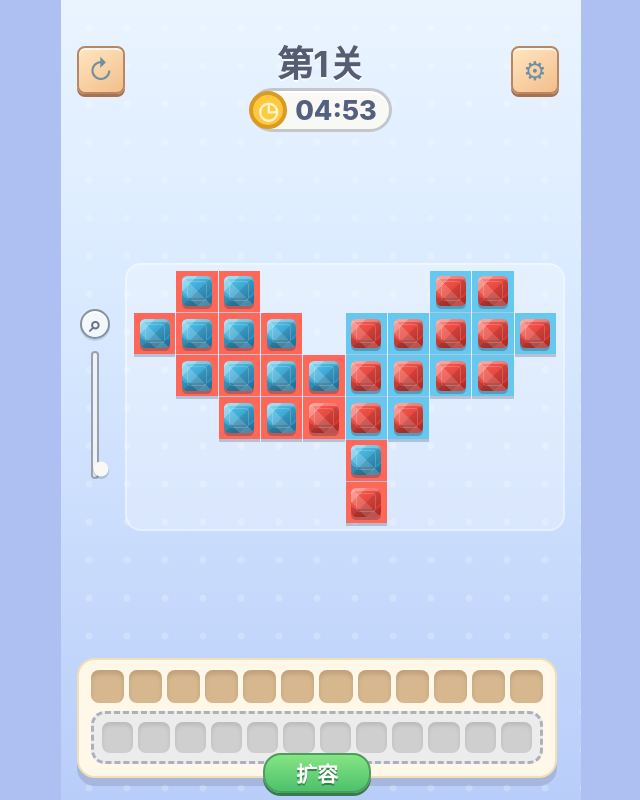
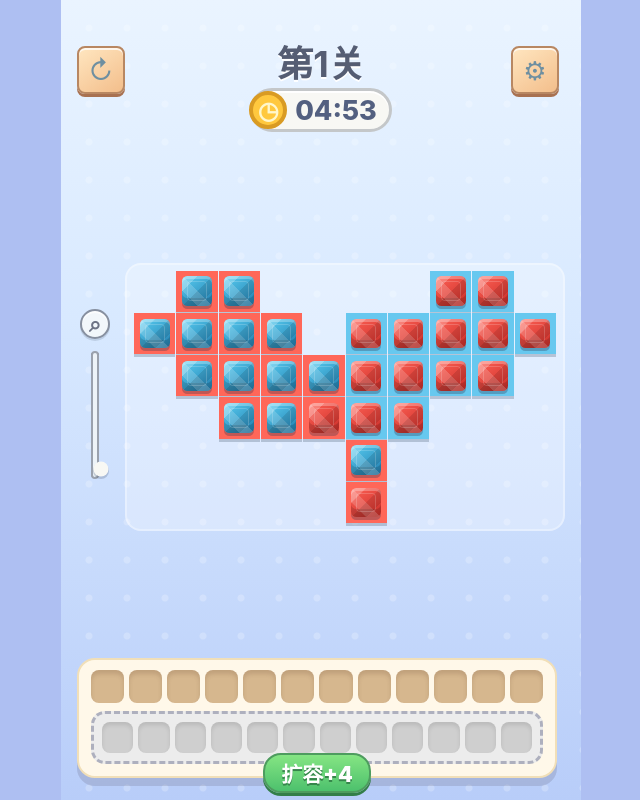
Before and after one commit to Chengzhiiia/Bengbeng-pindou, a React (Vite) app: page / in a window 1280 px wide. Shown: the whole page, without its empty margins (319-959 px from the left). Built offline with nearby package versions, Linux system fonts and the light colour scheme.

Commit message:
Make tray expansion usable

```diff
--- a/src/App.css
+++ b/src/App.css
@@ -399,7 +399,7 @@
 
 .tray-row {
   display: grid;
-  grid-template-columns: repeat(12, minmax(0, 1fr));
+  grid-template-columns: repeat(var(--tray-columns, 12), minmax(0, 1fr));
   gap: 5px;
 }
 
@@ -451,6 +451,15 @@
   font-weight: 900;
   text-shadow: 0 2px 0 #36864b;
   box-shadow: 0 3px 0 #337e49;
+}
+
+.expand-button:disabled {
+  border-color: #8f9b93;
+  color: #f5f7f3;
+  background: linear-gradient(180deg, #b7c3ba, #87948d);
+  text-shadow: 0 2px 0 #6f7c73;
+  box-shadow: 0 3px 0 #6d7a70;
+  cursor: default;
 }
 
 .modal-backdrop {
--- a/src/App.tsx
+++ b/src/App.tsx
@@ -3,6 +3,7 @@ import './App.css'
 import {
   colorLabel,
   createTray,
+  expandTray,
   findConnectedGemGroup,
   isLevelSolved,
   moveBoardSelectionToBoard,
@@ -13,7 +14,8 @@ import type { Cell, GemColor, Level, Selection, TraySlot } from './game/types'
 import { getCompletionProgress } from './levelProgression'
 import { levels } from './levels'
 
-const traySize = 12
+const initialTraySize = 12
+const trayExpansionSize = 4
 const flightDurationMs = 260
 const flightStaggerMs = 20
 const gemVisualSizeRatio = 0.72
@@ -61,7 +63,8 @@ type BoardViewportMetrics = {
 function App() {
   const [levelIndex, setLevelIndex] = useState(0)
   const [cells, setCells] = useState<Cell[]>(() => cloneCells(levels[0]))
-  const [tray, setTray] = useState<TraySlot[]>(() => createTray(traySize))
+  const [tray, setTray] = useState<TraySlot[]>(() => createTray(initialTraySize))
+  const [isTrayExpanded, setIsTrayExpanded] = useState(false)
   const [selection, setSelection] = useState<Selection | null>(null)
   const [toast, setToast] = useState('点击棋盘上的宝石，选中同色连通块')
   const [timeLeft, setTimeLeft] = useState(levels[0].timeLimitSeconds)
@@ -130,7 +133,8 @@ function App() {
     const nextLevel = levels[nextIndex]
     setLevelIndex(nextIndex)
     setCells(cloneCells(nextLevel))
-    setTray(createTray(traySize))
+    setTray(createTray(initialTraySize))
+    setIsTrayExpanded(false)
     setSelection(null)
     queuedSelectionRef.current = null
     setFlyingGems([])
@@ -308,6 +312,13 @@ function App() {
     setToast('已取消选择')
   }
 
+  const expandTrayStorage = () => {
+    if (isTrayExpanded || isAnimating || status !== 'playing') return
+    setTray((currentTray) => expandTray(currentTray, trayExpansionSize))
+    setIsTrayExpanded(true)
+    setToast(`暂存区已增加 ${trayExpansionSize} 个槽位`)
+  }
+
   return (
     <main className="game-shell">
       <header className="hud" aria-label="关卡状态">
@@ -352,6 +363,9 @@ function App() {
         tray={tray}
         selectedColor={selection?.source === 'tray' ? selection.color : undefined}
         hiddenSlotIds={hiddenTraySlotIds}
+        expanded={isTrayExpanded}
+        expansionDisabled={isAnimating || status !== 'playing'}
+        onExpand={expandTrayStorage}
         onTrayClick={handleTrayClick}
         registerSlotRef={(id, node) => {
           trayRefs.current[id] = node
@@ -540,14 +554,19 @@ type TrayProps = {
   tray: TraySlot[]
   selectedColor?: GemColor
   hiddenSlotIds: Set<string>
+  expanded: boolean
+  expansionDisabled: boolean
+  onExpand: () => void
   onTrayClick: (slot: TraySlot) => void
   registerSlotRef: (id: string, node: HTMLButtonElement | null) => void
 }
 
-function Tray({ tray, selectedColor, hiddenSlotIds, onTrayClick, registerSlotRef }: TrayProps) {
+function Tray({ tray, selectedColor, hiddenSlotIds, expanded, expansionDisabled, onExpand, onTrayClick, registerSlotRef }: TrayProps) {
+  const trayGridStyle = { '--tray-columns': tray.length } as CSSProperties
+
   return (
     <section className="tray-panel" aria-label="钻石暂存区">
-      <div className="tray-row tray-storage">
+      <div className="tray-row tray-storage" style={trayGridStyle}>
         {tray.map((slot, index) => (
           <button
             ref={(node) => registerSlotRef(slot.id, node)}
@@ -561,13 +580,19 @@ function Tray({ tray, selectedColor, hiddenSlotIds, onTrayClick, registerSlotRef
           </button>
         ))}
       </div>
-      <div className="tray-row tray-shadow" aria-hidden="true">
+      <div className="tray-row tray-shadow" aria-hidden="true" style={trayGridStyle}>
         {tray.map((slot) => (
           <span key={`${slot.id}-shadow`} className="tray-placeholder" />
         ))}
       </div>
-      <button className="expand-button" type="button" aria-label="扩容暂未开放">
-        扩容
+      <button
+        className="expand-button"
+        type="button"
+        aria-label={expanded ? '暂存区已扩容' : '扩容暂未开放'}
+        disabled={expanded || expansionDisabled}
+        onClick={onExpand}
+      >
+        {expanded ? '已扩容' : `扩容+${trayExpansionSize}`}
       </button>
     </section>
   )
--- a/src/game/gameLogic.ts
+++ b/src/game/gameLogic.ts
@@ -15,6 +15,15 @@ const keyFor = (x: number, y: number) => `${x},${y}`
 
 export function createTray(size: number): TraySlot[] {
   return Array.from({ length: size }, (_, index) => ({ id: `slot-${index + 1}` }))
+}
+
+export function expandTray(tray: TraySlot[], additionalSlots: number): TraySlot[] {
+  if (additionalSlots <= 0) return tray
+  const startIndex = tray.length
+  return [
+    ...tray,
+    ...Array.from({ length: additionalSlots }, (_, index) => ({ id: `slot-${startIndex + index + 1}` })),
+  ]
 }
 
 export function findConnectedGemGroup(cells: Cell[], startCellId: string): string[] {
```
Also changed, not shown: 2 other files (tests, documents, lock files or other folders).
